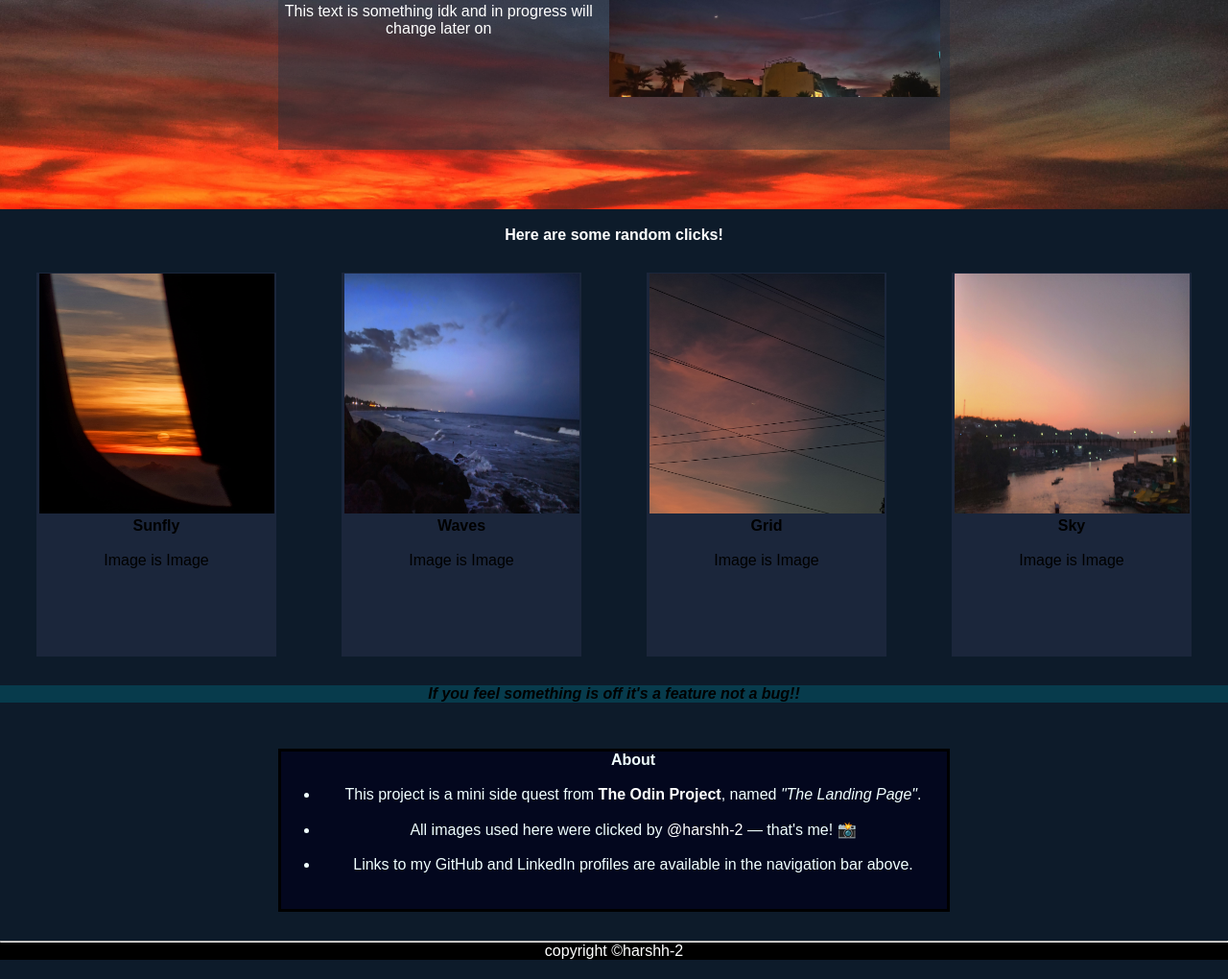
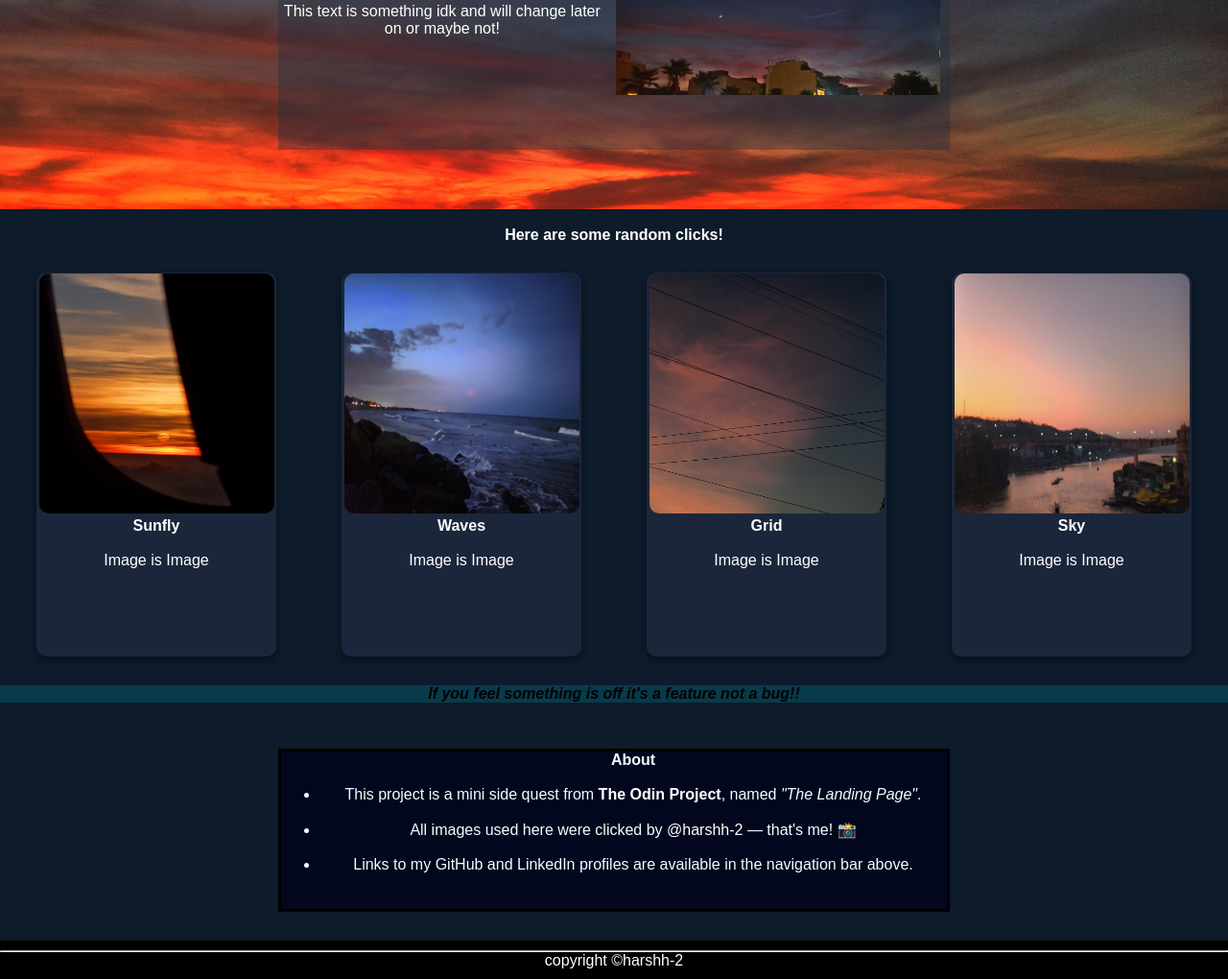
Before and after one commit to harshh-2/The-landing-Page, a plain HTML site: page index.html in a window 1280 px wide. Shown: the part 298-1318 px from the top of the page at 96% size. Drawn offline with Linux system fonts and the light colour scheme.

Commit message:
Update readme and minor tweaks

```diff
--- a/index.html
+++ b/index.html
@@ -23,7 +23,7 @@
     <div class="cen">
         <div class="text" style="background-color:transparent;text-align: center;">
             <h1 style="background-color:transparent; ">Helloi!</h1><br>
-         <p style="background-color:transparent;">This text is something idk and in progress will change later on</p>
+         <p style="background-color:transparent;">This text is something idk and will change later on or maybe not!</p>
         </div>
          <div class="Bgsm"></div>
     </div>
@@ -71,7 +71,7 @@
 </div>
 <footer>
     <div class="copyright"><hr>
-        copyright <a href="https://github.com/harshh-2" target="_blank" rel="noreferrer">&copyharshh-2</a>
+        copyright <a href="https://github.com/harshh-2" target="_blank" rel="noreferrer">&copy;harshh-2</a>
     </div>
 </footer>
 </body>
--- a/style.css
+++ b/style.css
@@ -1,6 +1,5 @@
 *{
     font-family: sans-serif;
-    font-size: 24 px;
     margin:0;
     padding:0;
     box-sizing: border-box;
@@ -75,7 +74,7 @@ height: 325px;;
     width:450px;
     align-items: center;
     text-align: center;
-    justify-content: center
+    justify-content: center;
 }
 .info{
     text-align: center;
@@ -84,24 +83,23 @@ height: 325px;;
 .boxes img{
     width: 245px;
     height: 250px;
-    border: 1px ;
     margin-top: 1px;
+    border-radius: 10px;
 }
 .boxes{
     display: flex;
     justify-content: space-evenly;
-
-
 }
 .box{
 margin: 30px;
 text-align: center;
 background-color:#1b263b;
-color: black;
-
-
+color: white;
 height: 400px;
 width: 250px;
+flex-wrap: wrap;
+box-shadow: 0 4px 8px rgba(0,0,0,0.4);
+border-radius: 10px;
 }
 .quote{
     text-align: center;
@@ -111,7 +109,6 @@ width: 250px;
     justify-content: space-evenly;
     font-style: italic;
     color:black;
-
 }
 .about{
     border: 3px solid black;
@@ -134,7 +131,5 @@ a{
 .copyright{
     text-align: center;
     background-color:black;
+    padding: 10px 0;
 }
-hr{
-    background-color: #450920;
-}
```
Also changed, not shown: 1 other file.
